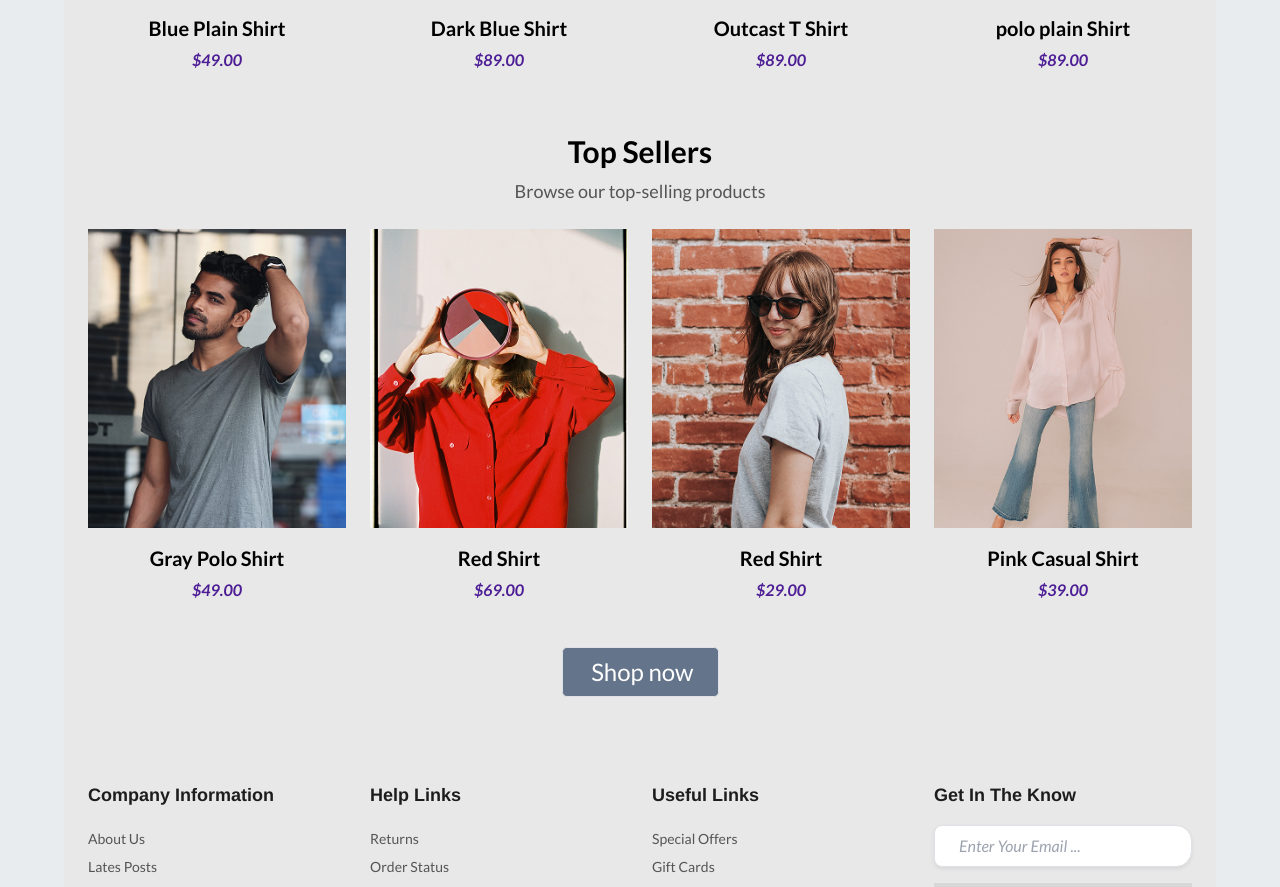
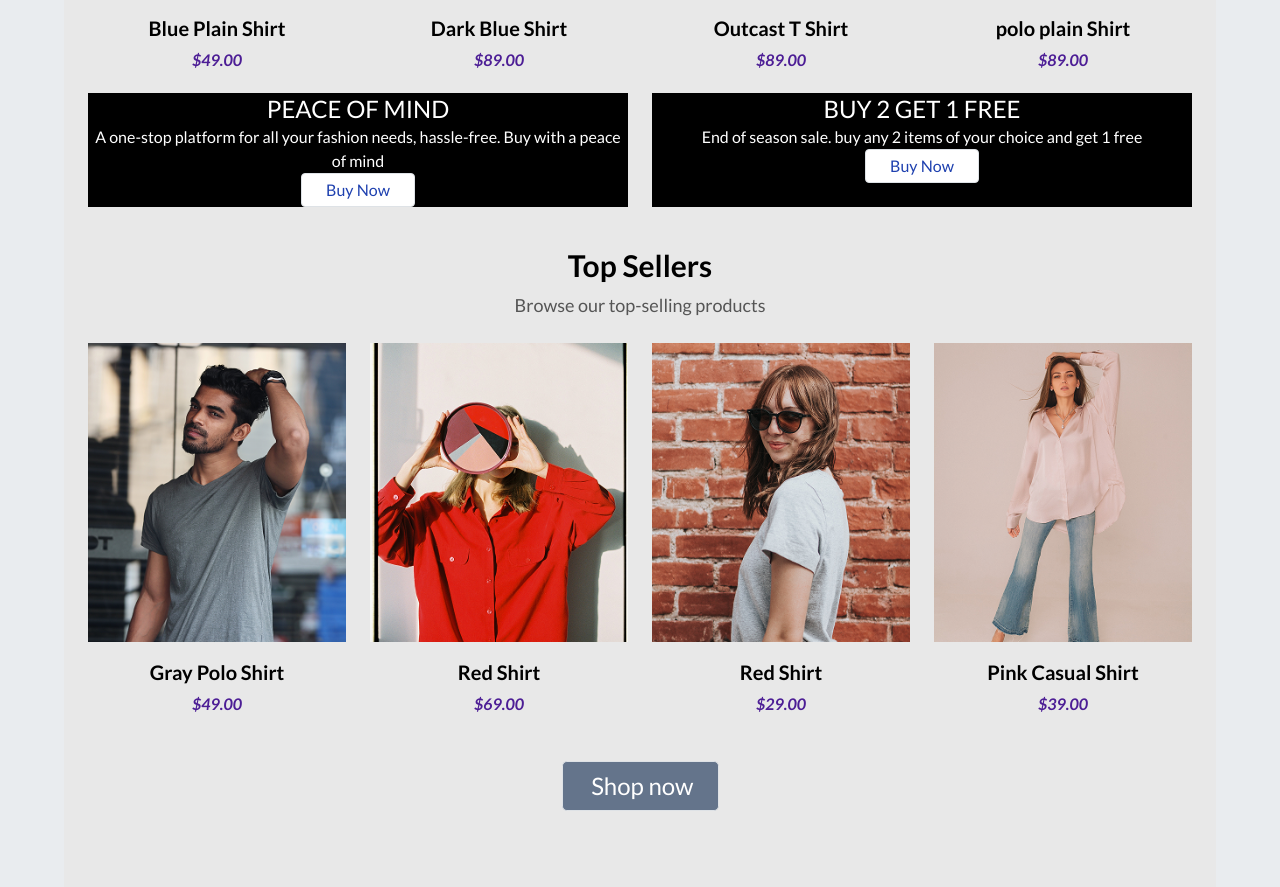
Before and after one commit to DarkRahi999/Brand-eCommerce, a React (Vite) app: page / in a window 1280 px wide. Shown: the part 1547-2434 px from the top of the page. Built offline with nearby package versions, Linux system fonts and the light colour scheme; some icons are missing.

Commit message:
articale section added but not ready yeat

```diff
--- /dev/null
+++ b/src/components/Article.jsx
@@ -0,0 +1,13 @@
+import Button from "./Button"
+
+const Article = ({title, desc}) => {
+  return (
+    <div className="bg-black w-1/2">
+      <h1 className="text-2xl center text-white">{title}</h1>
+      <p className="text-wrap text-white">{desc}</p>
+      <Button input="Buy Now" className="px-4 py-1 border bg-white text-blue-800 rounded"/>
+    </div>
+  )
+}
+
+export default Article
--- a/src/pages/Home.jsx
+++ b/src/pages/Home.jsx
@@ -5,6 +5,7 @@ import DataR from '../data/recentlyProduct.json'
 import DataP from '../data/topProduct.json'
 import Card from "../components/Card";
 import Button from "../components/Button";
+import Article from "../components/Article";
 const HomePage = () => {
   return (
     <div>
@@ -15,6 +16,11 @@ const HomePage = () => {
         <Heading title='Discover New Arrivals' desc='Recently added shirts!'/>
         <div className="grid grid-cols-1 sm:grid-cols-2 md:grid-cols-3 lg:grid-cols-4 gap-4">
           {DataR.map(({title, src, price, key}) => <Card title={title} src={src} key={key} price={price} />)}
+        </div>
+      {/* --------{  Article section  }----------- */}
+        <div className="flex center justify-center gap-4">
+          <Article title="PEACE OF MIND" desc="A one-stop platform for all your fashion needs, hassle-free. Buy with a peace of mind"/>
+          <Article title="BUY 2 GET 1 FREE" desc="End of season sale. buy any 2 items of your choice and get 1 free"/>
         </div>
       {/* --------{  Top Sellers section  }----------- */}
         <Heading title='Top Sellers' desc='Browse our top-selling products'/>
```
